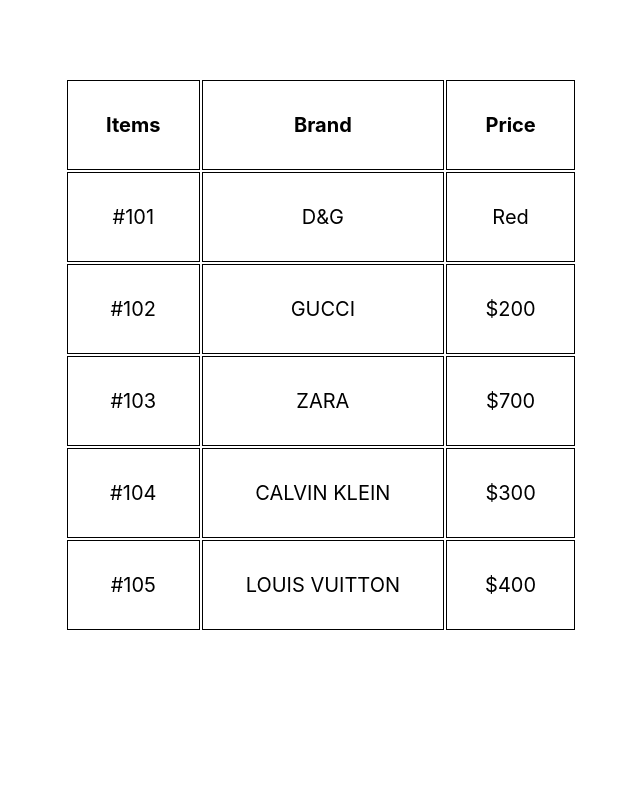
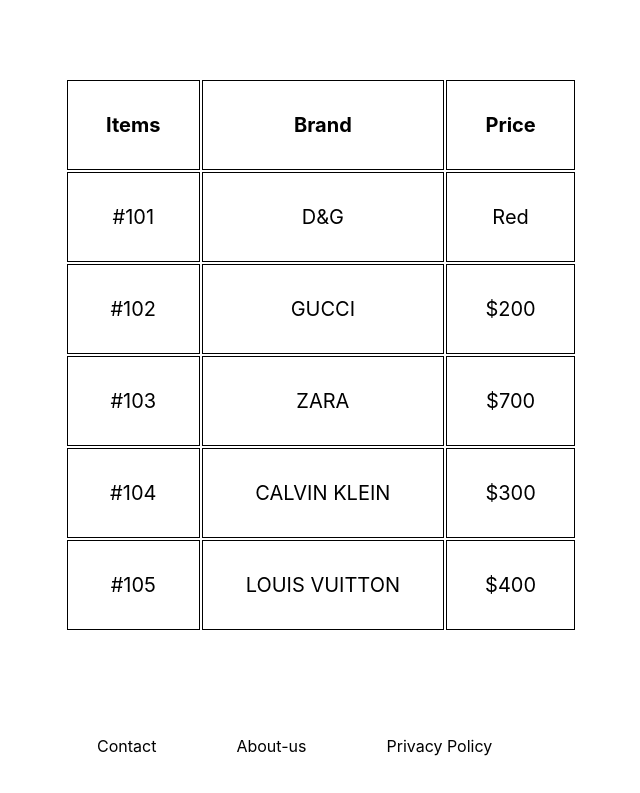
Before and after one commit to mohzys23/Mest1, a React (Create React App) app: page / in a window 1280 px wide. Shown: the part 3019-3812 px from the top of the page, without its empty margins (319-959 px from the left). Before the commit the page ends 3731 px from the top, so only its background shows below. Built offline with nearby package versions, Linux system fonts and the light colour scheme.

Commit message:
Added new components

```diff
--- /dev/null
+++ b/src/Components/Footer.js
@@ -0,0 +1,19 @@
+import React from 'react';
+import './Header.css';
+
+function Footer () {
+    return (
+      <nav class="footer-links">
+
+               <ul>
+              <li><a href="#">Contact</a></li>
+              <li><a href="#">About-us</a></li>
+              <li><a href="#">Privacy Policy</a></li>
+          </ul>
+
+
+      </nav>
+    );
+}
+
+export default Footer;
--- a/src/Components/Header.css
+++ b/src/Components/Header.css
@@ -36,3 +36,11 @@
     color: black;
     text-decoration: none;
 }
+
+.footer-links {
+    text-align: center;
+}
+
+.footer-link ul {
+    margin-left: 10rem;
+}
--- a/src/index.js
+++ b/src/index.js
@@ -11,6 +11,7 @@
 import BottomSection from './Components/BottomSection';
 import BuyButton from './Components/BuyButton';
 import Cost from './Components/Cost';
+import Footer from './Components/Footer';
 
 
 
@@ -26,6 +27,8 @@
 <BuyButton />
 <Cost />
 
+<Footer />
+
   </React.StrictMode>,
   document.getElementById('root')
 );
```
